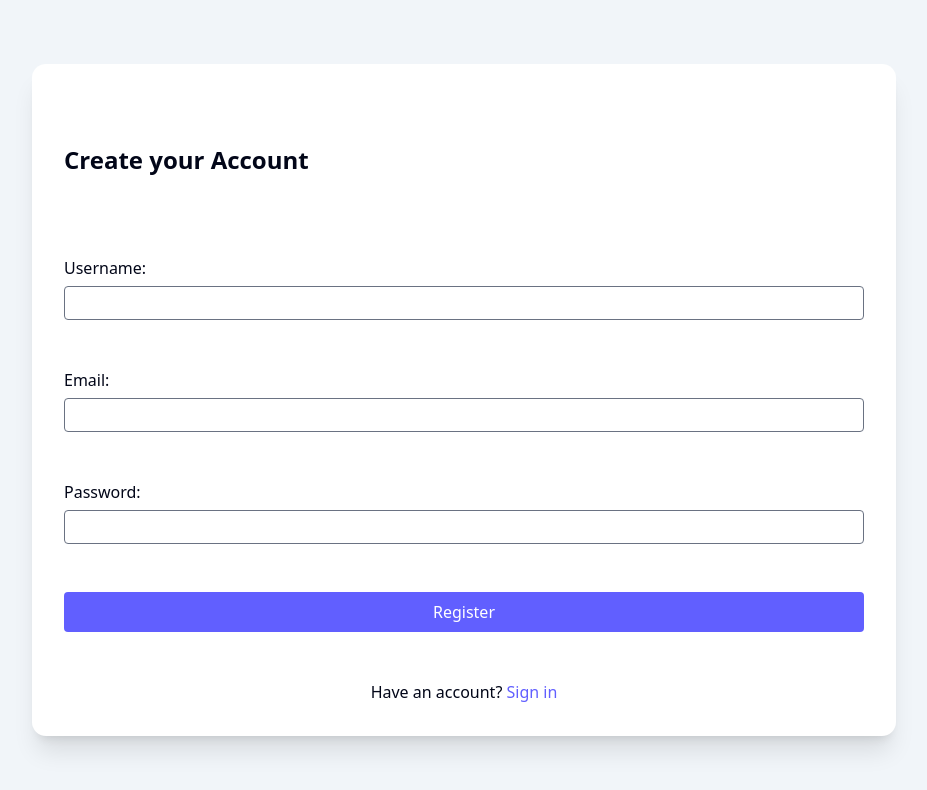
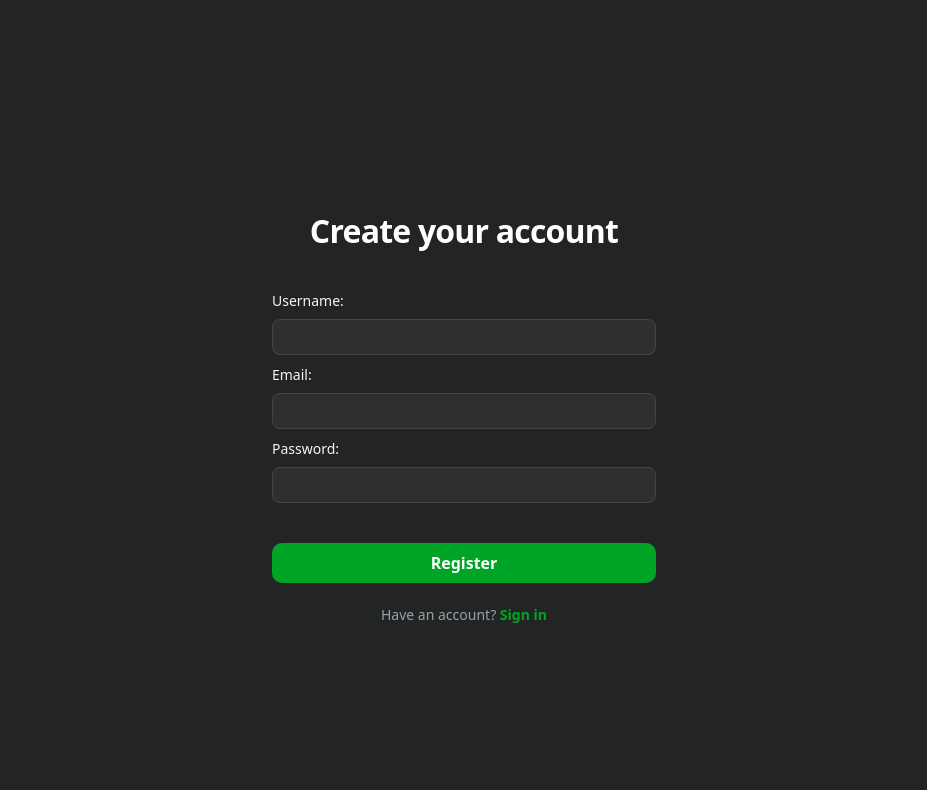
Before and after one commit to aleynamusa/Semester3-GroupProject, a Next.js app in the folder Frontend/nextjs-frontend/: page /register in a window 1280 px wide. Shown: the top 790 px of the page, without its empty margins (176-1103 px from the left). Built offline with nearby package versions, Linux system fonts and the light colour scheme.

Commit message:
Register Design

```diff
--- a/Frontend/nextjs-frontend/app/(public)/register/form.tsx
+++ b/Frontend/nextjs-frontend/app/(public)/register/form.tsx
@@ -40,28 +40,29 @@ export const RegisterForm = () => {
     }
 
     return (
-        <form onSubmit={onSubmit} className="space-y-12 w-200">
+        <form onSubmit={onSubmit} className="space-y-2">
             <div className="grid w-fullmax-w-sm items-center gap-1.5">
-                <label htmlFor="username">Username:</label>
-                <input id="username" name="username" type="text" className="border border-gray-500 rounded px-2 py-1" value={username} onChange={e => setUsername(e.target.value)} />
+                <label htmlFor="username" className="block text-sm/6 font-medium text-gray-100">Username:</label>
+                <input id="username" name="username" type="text" className="block w-full rounded-md bg-white/5 px-3 py-1.5 text-base text-white outline-1 -outline-offset-1 outline-white/10 placeholder:text-gray-500 focus:outline-2 focus:-outline-offset-2 focus:outline-[#00A527] sm:text-sm/6" value={username} onChange={e => setUsername(e.target.value)} />
             </div>
 
             <div className="grid w-fullmax-w-sm items-center gap-1.5">
-                <label htmlFor="email">Email:</label>
-                <input id="email" name="email" type="email" className="border border-gray-500 rounded px-2 py-1" value={email} onChange={e => setEmail(e.target.value)} />
+                <label htmlFor="email" className="block text-sm/6 font-medium text-gray-100">Email:</label>
+                <input id="email" name="email" type="email"  className="block w-full rounded-md bg-white/5 px-3 py-1.5 text-base text-white outline-1 -outline-offset-1 outline-white/10 placeholder:text-gray-500 focus:outline-2 focus:-outline-offset-2 focus:outline-[#00A527] sm:text-sm/6" value={email} onChange={e => setEmail(e.target.value)} />
             </div>
 
             <div className="grid w-fullmax-w-sm items-center gap-1.5" >
-                <label htmlFor="password">Password:</label>
-                <input id="password" name="password" type="password" className="border border-gray-500 rounded px-2 py-1" value={password} onChange={e => setPassword(e.target.value)}/>
+                <label htmlFor="password" className="block text-sm/6 font-medium text-gray-100">Password:</label>
+                <input id="password" name="password" type="password" className="block w-full rounded-md bg-white/5 px-3 py-1.5 text-base text-white outline-1 -outline-offset-1 outline-white/10 placeholder:text-gray-500 focus:outline-2 focus:-outline-offset-2 focus:outline-[#00A527] sm:text-sm/6" value={password} onChange={e => setPassword(e.target.value)}/>
             </div>
 
             {error && <div className="text-red-500">{error}</div>}
 
             <div className="w-full">
-                <button type="submit" className="w-full bg-indigo-500 text-white rounded px-4 py-2 hover:bg-indigo-950">{loading? "Creating..." : "Register"}</button>
+                <button type="submit" className="mt-8 w-full bg-[#00A527] font-semibold text-white rounded-lg px-4 py-2 hover:bg-[#00A527]/80">{loading? "Creating..." : "Register"}</button>
             </div>
         </form>
+
     );
 
 }
--- a/Frontend/nextjs-frontend/app/(public)/register/page.tsx
+++ b/Frontend/nextjs-frontend/app/(public)/register/page.tsx
@@ -2,11 +2,18 @@ import { RegisterForm } from "./form";
 
 export default function RegisterPage() {
     return (
-        <div className="h-screen w-screen flex justify-center items-center bg-slate-100">
-            <div className="shadow-xl px-8 pb-8 pt-12 bg-white rounded-xl space-y-12">
-                <h1 className="font-semibold text-2xl py-8">Create your Account</h1>
+        <div className="flex min-h-screen flex-col justify-center px-6 py-12 lg:px-8 bg-[#222523]">
+            <div className="sm:mx-auto sm:w-full sm:max-w-sm">
+            <h2 className="mt-10 text-center text-[2rem] font-bold tracking-tight text-white leading-9">
+          Create your account
+            </h2>
+            </div>
+            <div className="mt-10 sm:mx-auto sm:w-full sm:max-w-sm">
                 <RegisterForm />
-                <p className="text-center">Have an account?  <a href="/login" className="text-indigo-500 hover:underline">Sign in</a></p>
+            <p className="mt-5 text-center text-sm/6 text-gray-400">
+                <span>Have an account? </span>
+            <a href="/login" className="font-semibold text-[#00A527] hover:text-green-300">Sign in</a>
+            </p>
             </div>
         </div>
     )
--- a/Frontend/nextjs-frontend/package.json
+++ b/Frontend/nextjs-frontend/package.json
@@ -11,6 +11,7 @@
   "dependencies": {
     "@supabase/ssr": "^0.7.0",
     "@supabase/supabase-js": "^2.57.4",
+    "autoprefixer": "^10.4.21",
     "class-variance-authority": "^0.7.1",
     "clsx": "^2.1.1",
     "lucide-react": "^0.544.0",
@@ -27,7 +28,7 @@
     "@types/react-dom": "^19",
     "eslint": "^9",
     "eslint-config-next": "15.5.3",
-    "tailwindcss": "^4",
+    "tailwindcss": "^4.1.13",
     "tw-animate-css": "^1.4.0",
     "typescript": "^5"
   }
```
Also changed, not shown: package.json (added, +7 -0 lines), 2 other files (tests, documents, lock files or other folders).
